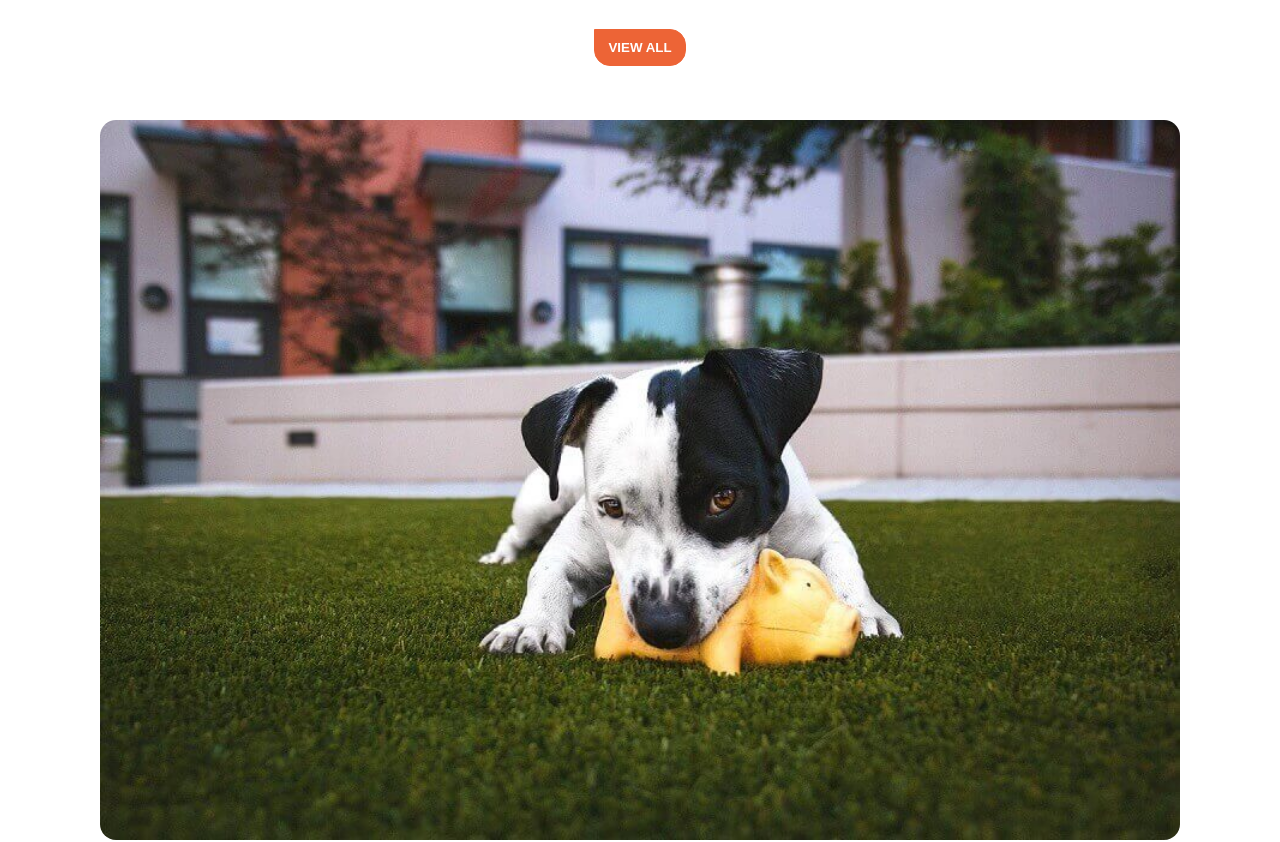
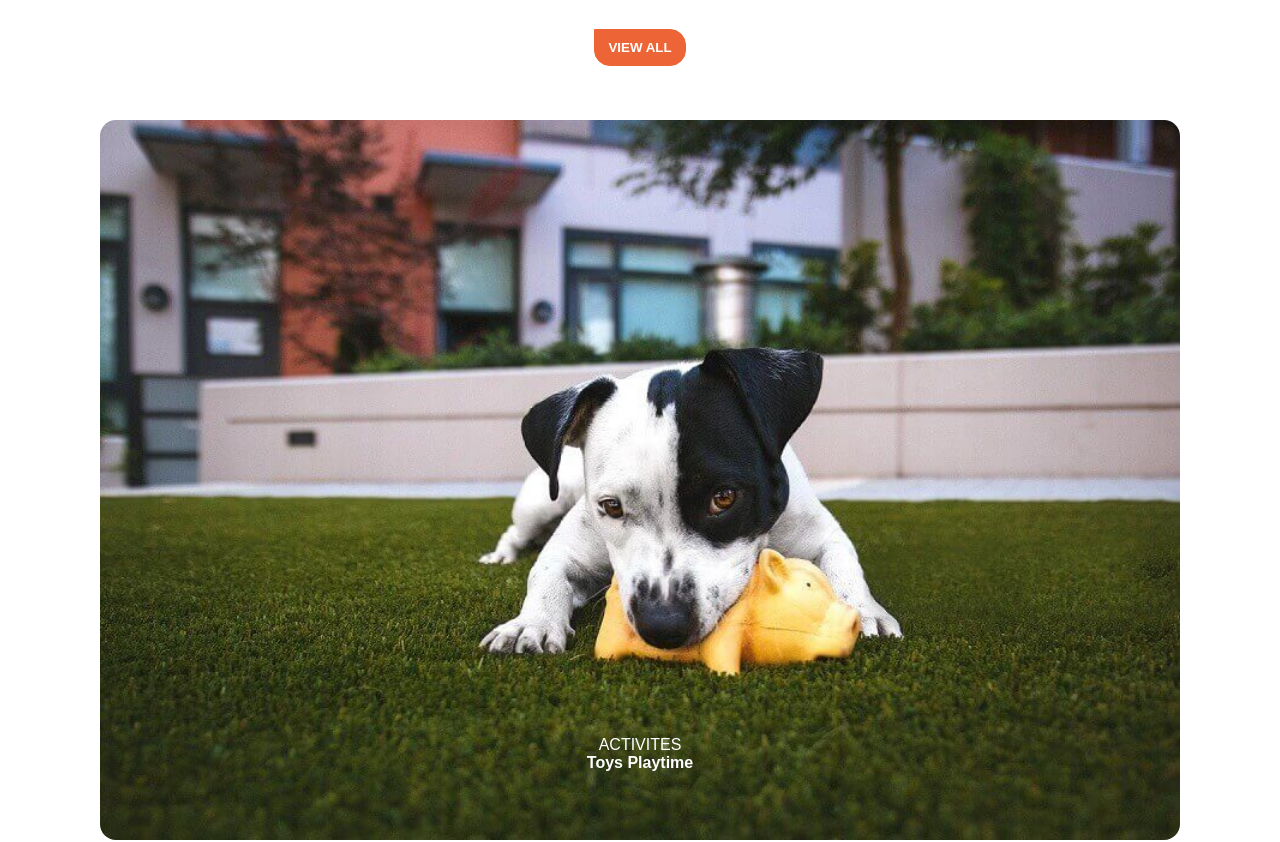
Before and after one commit to marcgirbaub/202301-w1ch4-marc-girbau, a website built with Parcel: page src/index.html in a window 1280 px wide. Shown: the part 132-974 px from the top of the page. Built offline with nearby package versions, Linux system fonts and the light colour scheme; files whose address does not match are found by name.

Commit message:
Add text to the pictures

```diff
--- a/src/css/styles.css
+++ b/src/css/styles.css
@@ -74,6 +74,7 @@ ul {
   list-style-type: none;
   padding: 0;
   margin: 0;
+  position: relative;
 }
 
 .activities-cards {
@@ -86,3 +87,29 @@ ul {
   width: 100%;
   border-radius: 1rem;
 }
+
+ul li {
+  position: relative;
+}
+
+li div {
+  position: absolute;
+  bottom: 10%;
+  right: 50%;
+  transform: translate(50%);
+  display: flex;
+  flex-direction: column;
+  align-items: center;
+  color: #fff;
+}
+
+.bold {
+  font-weight: bold;
+}
+
+.uppercase {
+  text-transform: uppercase;
+}
+
+@media only screen and (min-width: 1000px) {
+}
--- a/src/index.html
+++ b/src/index.html
@@ -19,10 +19,16 @@
     </section>
     <section>
       <ul class="activities-cards">
-        <li class="activities-cards__card"><img src="img/01.jpg" alt="small dog with a toy in its mouth"></li>
-        <li class="activities-cards__card"><img src="img/02.jpg" alt="kitten on a sofa"></li>
+        <li class="activities-cards__card"><img src="img/01.jpg" alt="small dog with a toy in its mouth">
+          <div><span class="uppercase">Activites</span> <span class="bold">Toys Playtime</span></div>
+        </li>
+        <li class="activities-cards__card"><img src="img/02.jpg" alt="kitten on a sofa">
+          <div><span class="uppercase">Activites</span> <span class="bold">Active Rest</span></div>
+        </li>
         <li class="activities-cards__card"><img src="img/03.jpg"
-            alt="small dog playing in the outside with its tongue out"></li>
+            alt="small dog playing in the outside with its tongue out">
+          <div><span class="uppercase">Activites</span> <span class="bold">Game Walks</span></div>
+        </li>
       </ul>
 
     </section>
```
